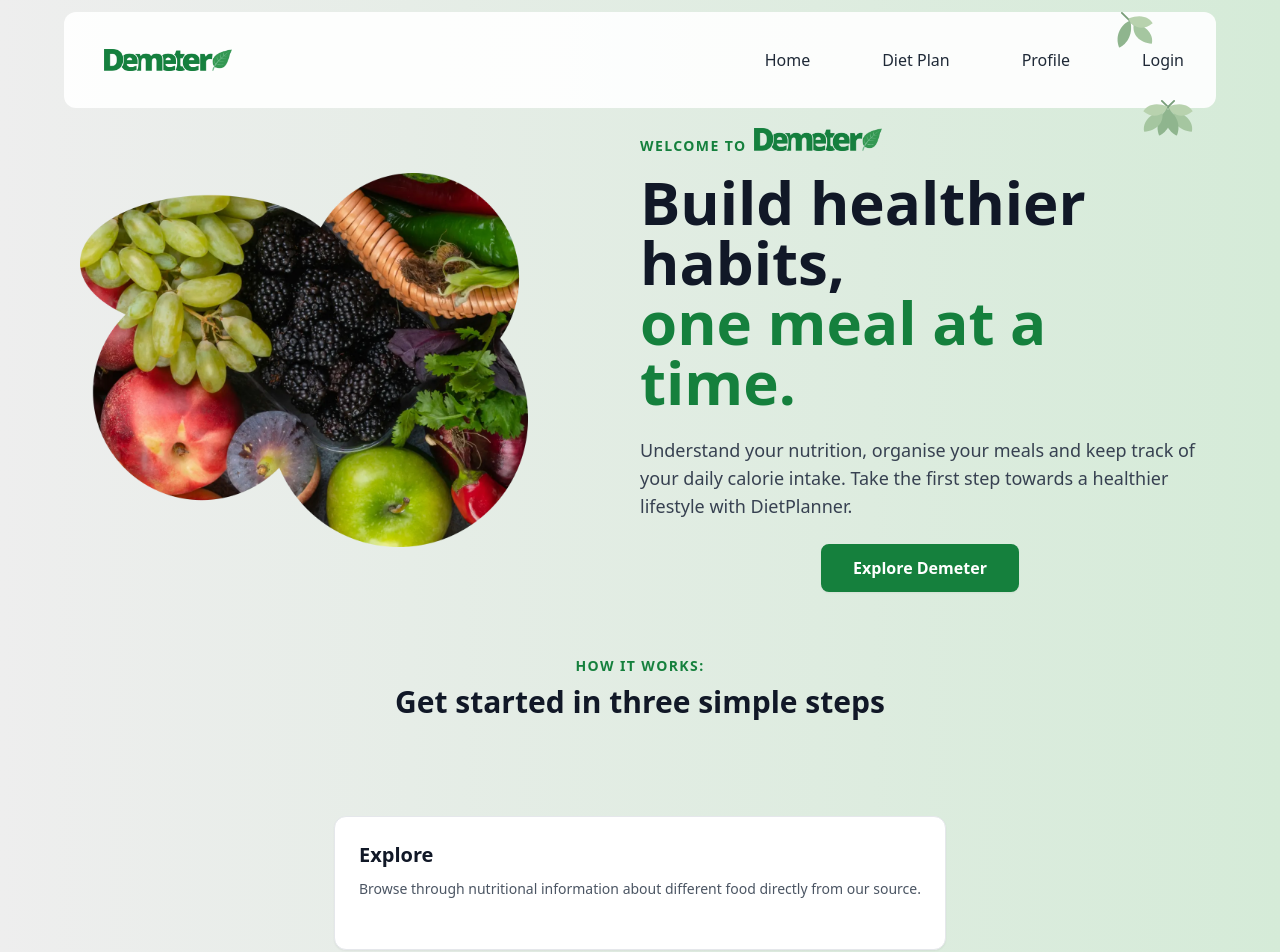
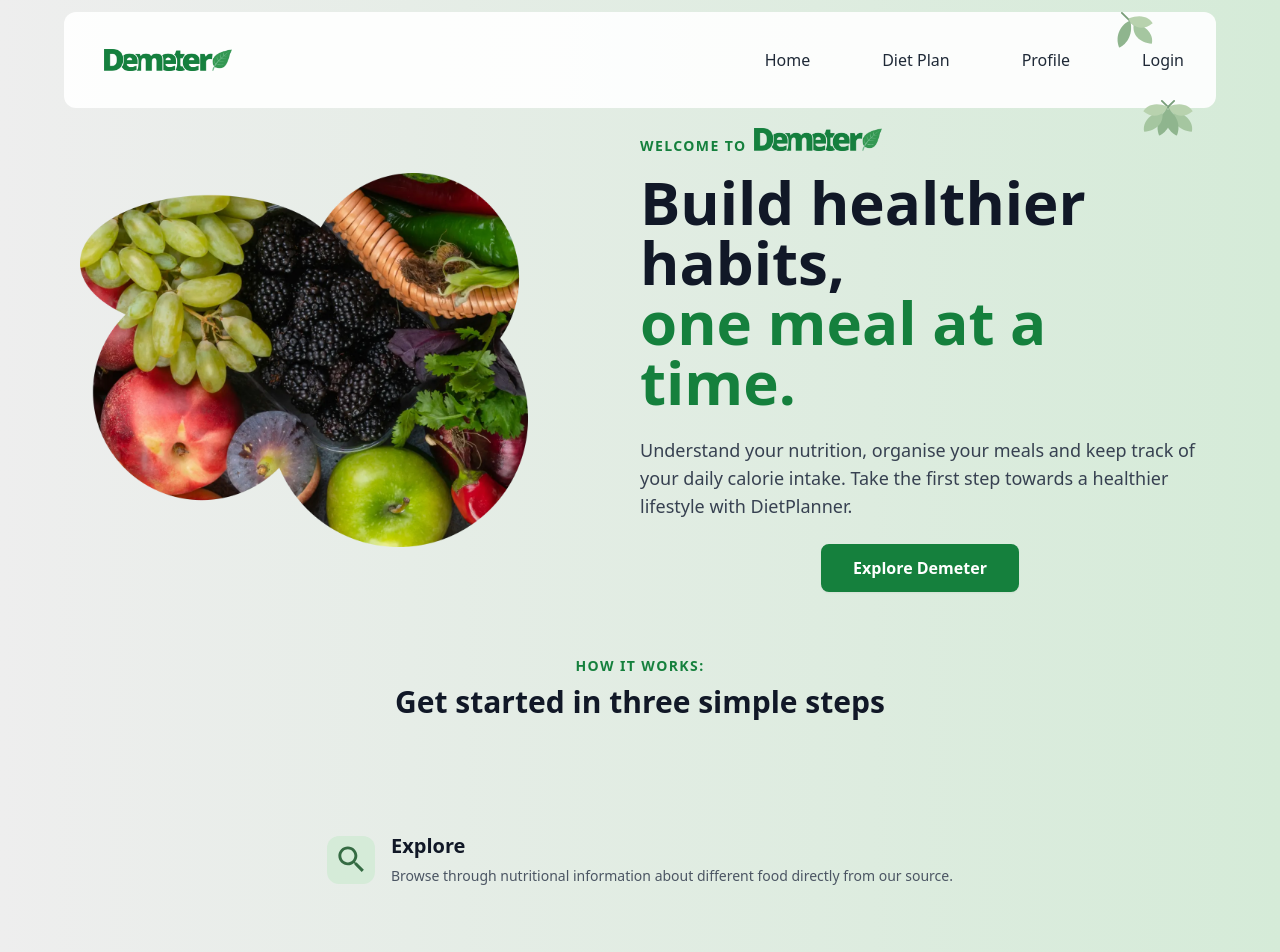
Before and after one commit to Ethan-of-Aussie/Project-Portfolio, a Next.js app in the folder front-end/: page / in a window 1280 px wide. Shown: the top 952 px of the page. Built offline with nearby package versions, Linux system fonts and the light colour scheme.

Commit message:
Added icons

```diff
--- a/front-end/app/components/infocard.tsx
+++ b/front-end/app/components/infocard.tsx
@@ -1,15 +1,30 @@
+import SearchIcon from "@mui/icons-material/Search";
+import PlaylistAddIcon from "@mui/icons-material/PlaylistAdd";
+import QueryStatsIcon from "@mui/icons-material/QueryStats";
+
 type InfoCardProps = {
   title: string;
   description: string;
 };
 
+const icons = {
+  Explore: SearchIcon,
+  Create: PlaylistAddIcon,
+  Track: QueryStatsIcon,
+};
+
 export default function InfoCard({ title, description }: InfoCardProps) {
+  const Icon = icons[title as keyof typeof icons];
   return (
-    <div className="flex h-full flex-col rounded-xl border border-gray-200 bg-white p-6 text-left shadow-sm transition-all duration-200 hover:-translate-y-1 hover:shadow-md">
-      <h2 className="mb-2 text-xl font-semibold text-gray-900">{title}</h2>
-      <p className="mb-6 flex-grow text-sm leading-6 text-gray-600">
-        {description}
-      </p>
+    <div className="flex w-full max-w-2xl items-center gap-4 p-4 text-left transition-transform duration-200 hover:scale-105">
+      <div className="flex h-12 w-12 shrink-0 items-center justify-center rounded-xl bg-[#D5EBD8]">
+        <Icon className="text-[#356B43]" fontSize="large" />
+      </div>
+
+      <div>
+        <h2 className="mb-1 text-xl font-semibold text-gray-900">{title}</h2>
+        <p className="text-sm leading-6 text-gray-600">{description}</p>
+      </div>
     </div>
   );
 }
```
